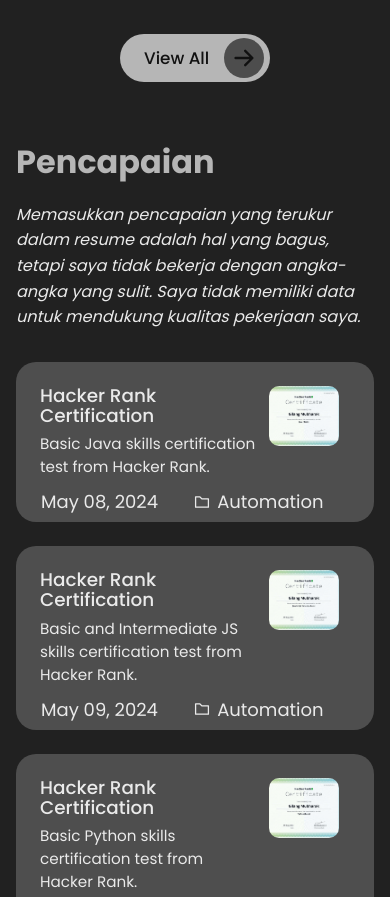
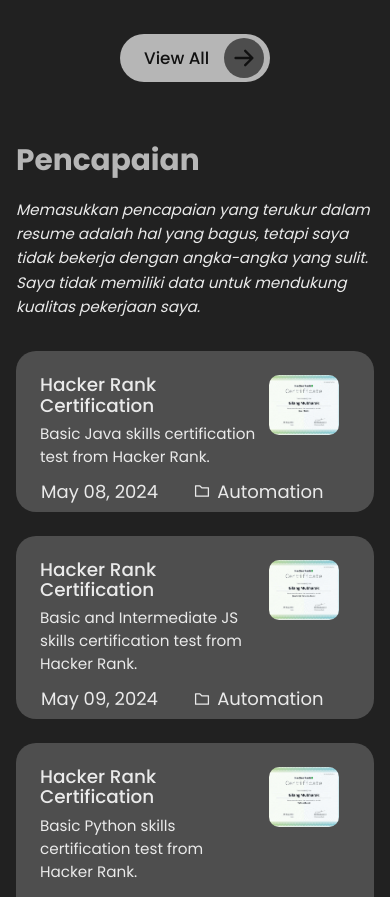
Before and after one commit to gilangmubharak/Portfolio-Gilang, a React (Create React App) app: page / in a window 390 px wide. Shown: the part 5000-5897 px from the top of the page. Built offline with nearby package versions, Linux system fonts and the light colour scheme.

Commit message:
style(achievement): further reduce heading and bio text size

```diff
--- a/src/components/Achievement/Achievement.css
+++ b/src/components/Achievement/Achievement.css
@@ -18,12 +18,12 @@
 
 .achievement-body h2 {
     font-family: var(--primaryFont);
-    font-size: 3.5rem;
+    font-size: 3.2rem;
     margin-bottom: 1.5rem;
 }
 
 .achievement-body p {
-    font-size: 1.5rem;
+    font-size: 1.35rem;
     font-family: var(--primaryFont);
     font-weight: 400;
     font-style: italic;
@@ -164,11 +164,11 @@
     }
 
     .achievement-body h2 {
-        font-size: 2.5rem;
+        font-size: 2.3rem;
     }
 
     .achievement-body p {
-        font-size: 1.2rem;
+        font-size: 1.1rem;
         line-height: 1.6;
     }
 
@@ -226,12 +226,12 @@
     }
 
     .achievement-body h2 {
-        font-size: 2rem;
+        font-size: 1.85rem;
         margin-bottom: 1rem;
     }
 
     .achievement-body p {
-        font-size: 1rem;
+        font-size: 0.95rem;
         line-height: 1.6;
     }
 
```
